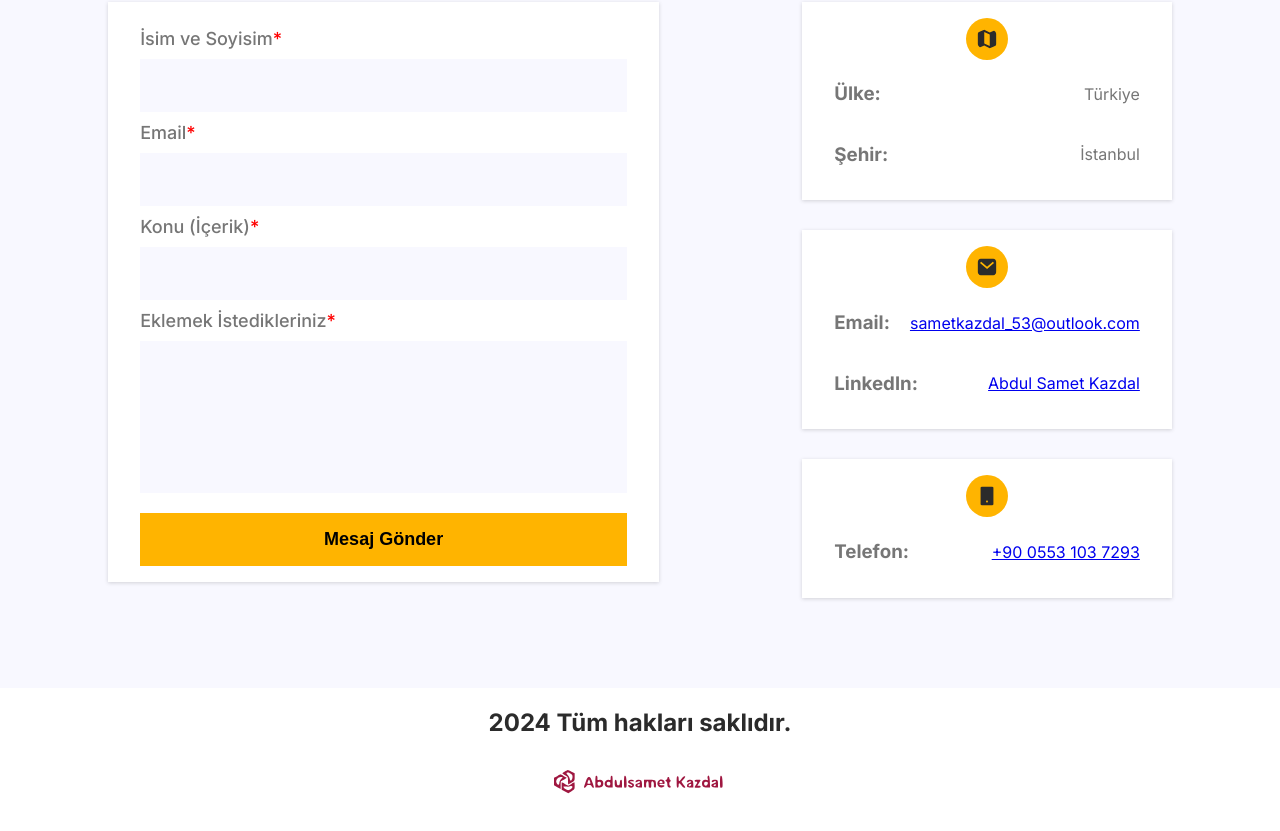
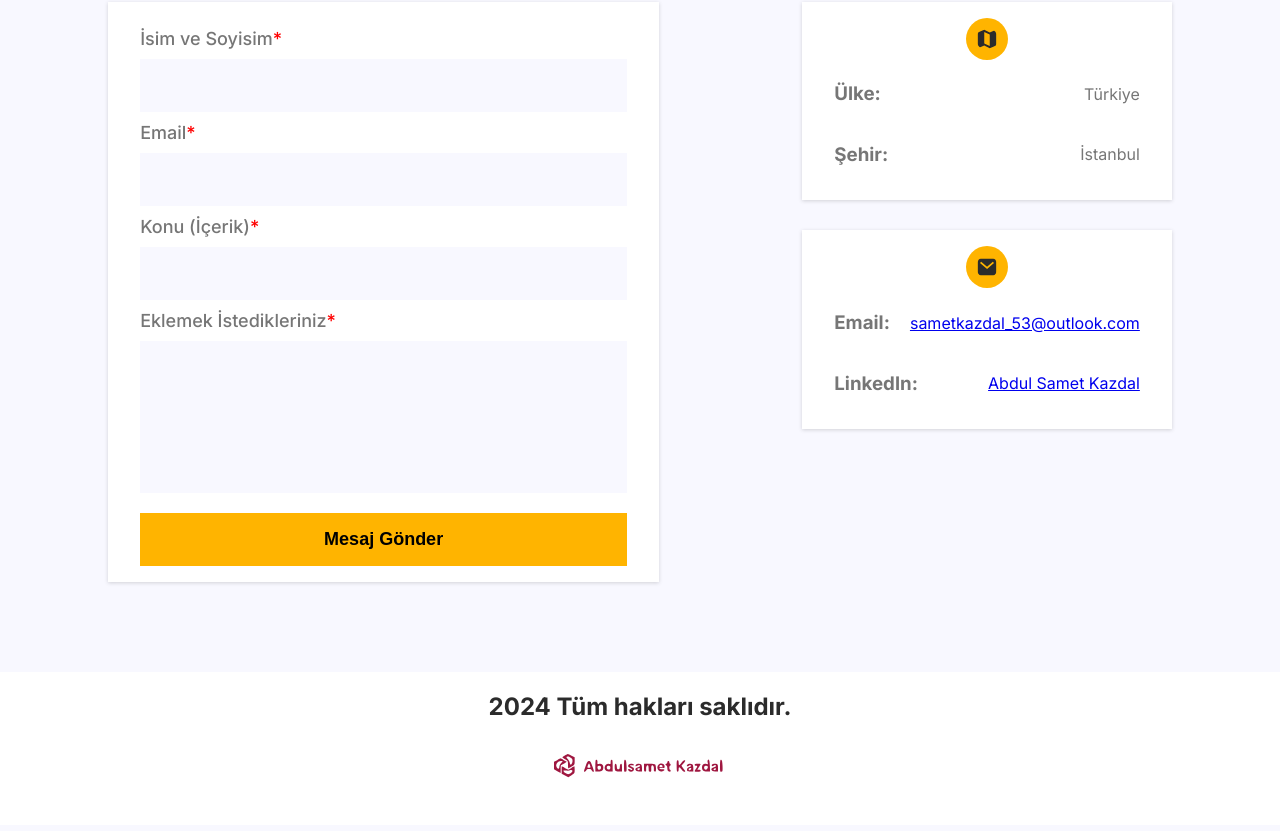
Before and after one commit to sametkzdl/MyPortfolio, a React (Vite) app: page /#/ in a window 1280 px wide. Shown: the part 4393-5224 px from the top of the page. Built offline with nearby package versions, Linux system fonts and the light colour scheme.

Commit message:
hide tel

```diff
--- a/src/components/contact.jsx
+++ b/src/components/contact.jsx
@@ -88,16 +88,6 @@ const Contact = () => {
           title: "Linkedln",
           value: "Abdul Samet Kazdal",
           href: "https://www.linkedin.com/in/abdul-samet-kazdal-761a4819a/",
-        },
-      ],
-    },
-    {
-      titleSrc: "icons/mobile.svg",
-      subTitles: [
-        {
-          title: "Telefon",
-          value: "+90 0553 103 7293",
-          href: "tel:+9005531037293",
         },
       ],
     },
```
